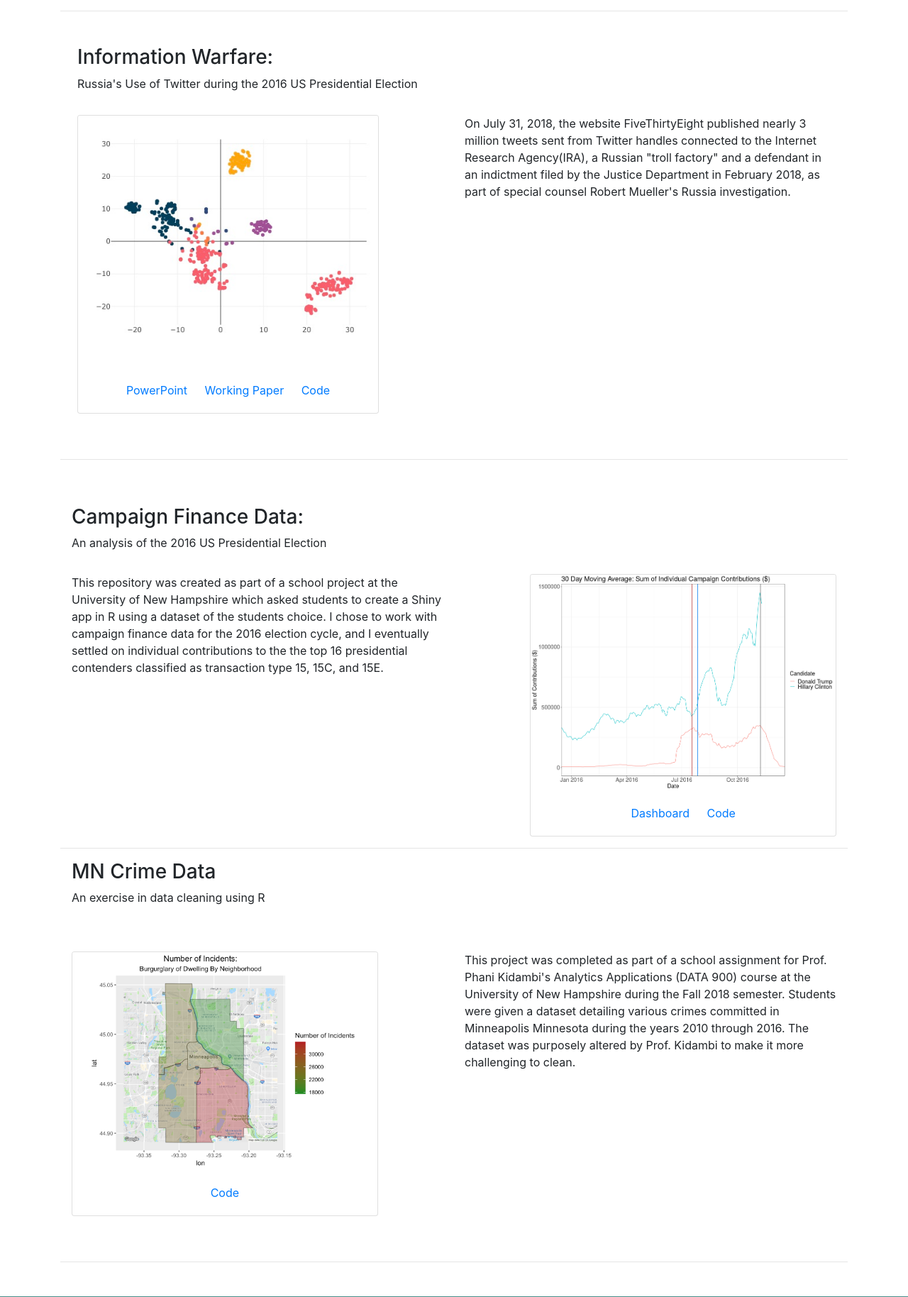
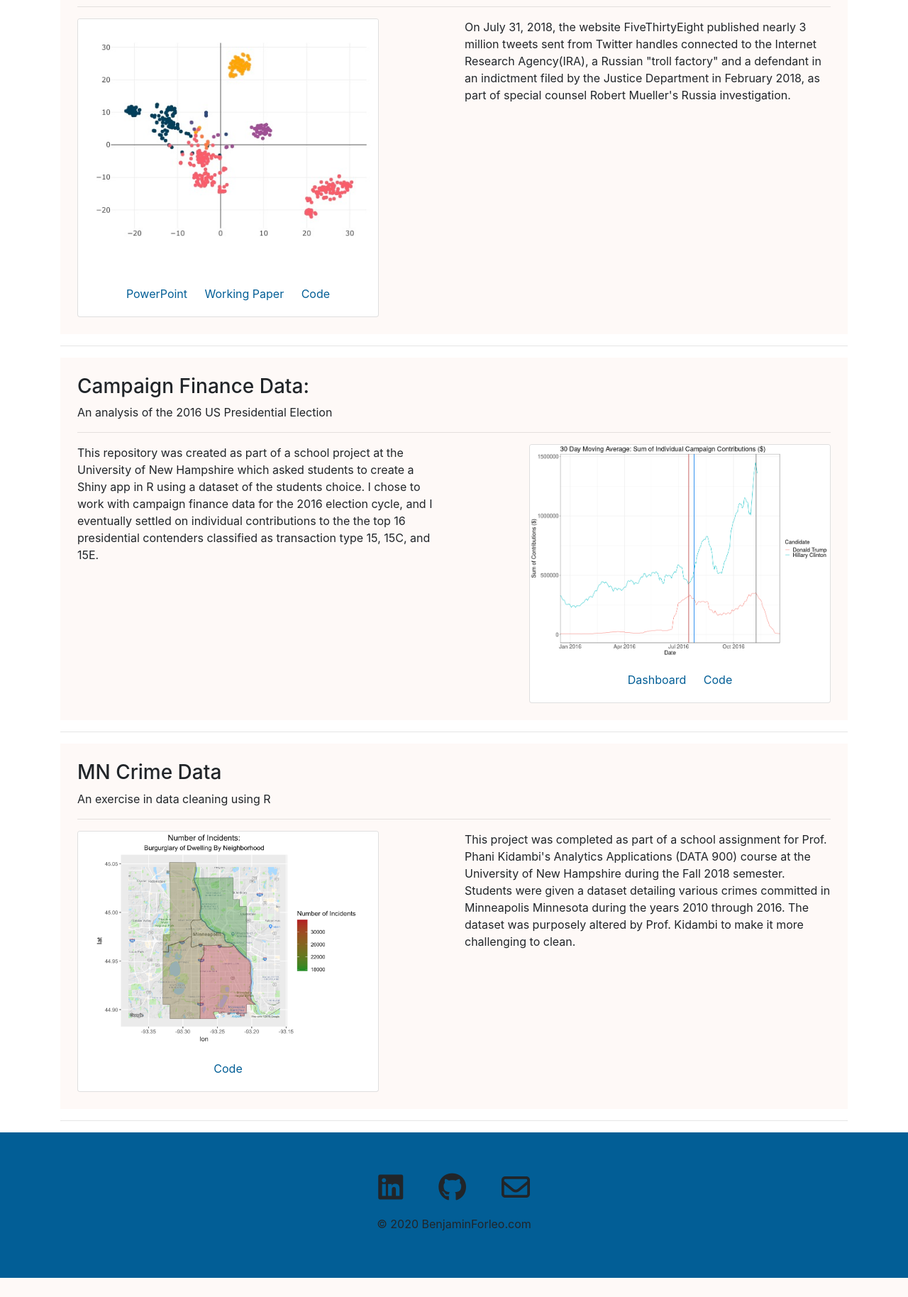
Before and after one commit to benforleo/personal-website, a Flask app: page / in a window 1280 px wide. Shown: the part 409-2237 px from the top of the page at 71% size. After the commit the page ends 2210 px from the top, so only its background shows below. Run offline with Flask 2, Linux system fonts and the light colour scheme; some libraries are stand-ins or nearby versions.

Commit message:
Adjusted padding on portfolio page and changed background color

```diff
--- a/app.py
+++ b/app.py
@@ -7,6 +7,7 @@ app = Flask(__name__)
 @app.route('/')
 def portfolio():
     year = dt.datetime.now().year
+
     return render_template('portfolio.html', year=year)
 
 
--- a/static/css/custom.css
+++ b/static/css/custom.css
@@ -1,14 +1,34 @@
+/* hex values for theme */
+/*#025e96*/
+/*#9e7ea8*/
+/*#dbb1b7*/
+/*#fbeee6*/
+
+
+/*#025e96*/
+/*#626aa1*/
+/*#9178a7*/
+/*#b48bab*/
+/*#cea0b0*/
+/*#e1b9bb*/
+/*#efd4cd*/
+/*#fbeee6*/
 /*body {*/
-/*    background-color: rgb(208,203,201)*/
+/*    background-color: #fbeee6;*/
 /*}*/
+
+section {
+    background-color: #fbeee655;
+}
 
 .navbar-name{
     padding-left: .95rem;
     border-left: 1px solid grey;
 }
-#mainNavbar{
-    background-color: rgb(248, 249, 250);
-}
+/*#mainNavbar{*/
+/*    !*background-color: rgb(248, 249, 250);*!*/
+/*    background-color: #025e96dd;*/
+/*}*/
 
 /*medium break: 768px lg break 992px sm break: 576 */
 @media(max-width: 992px){
@@ -21,10 +41,6 @@
     /*}*/
 }
 
-footer {
-    background-color: rgb(71,141,137);
-}
-
 #banner {
     /*background: url("../img/shapelined-_JBKdviweXI-unsplash.jpg") center center / cover no-repeat;*/
     background: url("../img/s-o-c-i-a-l-c-u-t-gREi-9tI5Mg-unsplash.jpg") center center / cover no-repeat;
@@ -33,3 +49,22 @@ footer {
 .jumbotron{
     background-color: rgba(0, 0, 0, 0);
 }
+
+section a {
+    color: #025e96;
+}
+
+
+footer {
+    /*background-color: rgb(71,141,137);*/
+    background-color: #025e96;
+}
+
+iframe {
+    width: 100%;
+    height: 100%;
+}
+
+#resumeContainer{
+    height: 1000px;
+}
--- a/templates/portfolio.html
+++ b/templates/portfolio.html
@@ -2,7 +2,7 @@
 
 {% block content %}
 
-    <div id=banner class="container-fluid py-5">
+    <div id=banner class="container-fluid">
         <div class="container jumbotron">
             <h1>Portfolio</h1>
             <p>A collection of my favorite analytics and data science projects</p>
@@ -10,12 +10,12 @@
     </div>
 
     <div class="container">
-        <hr class="py-3">
 
-        <section id="informationWarfare" class="px-4">
+        <section id="informationWarfare" class="p-4">
             <h3>Information Warfare:</h3>
-            <p class="pb-3">Russia's Use of Twitter during the 2016 US Presidential Election</p>
-            <div class="row pb-5 d-flex justify-content-between">
+            <p>Russia's Use of Twitter during the 2016 US Presidential Election</p>
+            <hr>
+            <div class="row d-flex justify-content-between">
                 <div class="col-5">
                     <div class="card text-center">
                         <img class="card-img-top" src="static/img/iw_thumb.jpg">
@@ -34,15 +34,12 @@
         </section>
 
 
-        <hr class="pb-5">
+        <hr>
 
-        <section class="px-3">
-        <div class="row">
-            <div class="col-12">
+        <section class="p-4">
             <h3>Campaign Finance Data:</h3>
-                <p class="pb-3">An analysis of the 2016 US Presidential Election</p>
-            </div>
-        </div>
+            <p>An analysis of the 2016 US Presidential Election</p>
+            <hr>
             <div class="row d-flex justify-content-between">
                 <div class="col-6">
                     <p>This repository was created as part of a school project at the University of New Hampshire which asked students to create a Shiny app in R using a dataset of the students choice. I chose to work with campaign finance data for the 2016 election cycle, and I eventually settled on individual contributions to the the top 16 presidential contenders classified as transaction type 15, 15C, and 15E.</p>
@@ -61,10 +58,11 @@
 
         <hr>
 
-        <section id="mnCrimeData" class="px-3">
+        <section id="mnCrimeData" class="p-4">
             <h3>MN Crime Data</h3>
-            <p class="pb-5">An exercise in data cleaning using R</p>
-            <div class="row d-flex justify-content-between pb-5">
+            <p>An exercise in data cleaning using R</p>
+            <hr>
+            <div class="row d-flex justify-content-between">
                 <div class="col-5">
                     <div class="card text-center">
                         <img class="card-img-top" src="static/img/mn_crime.png">
@@ -79,8 +77,7 @@
             </div>
         </section>
 
-    <hr class="py-3">
-
+    <hr>
 
     </div>
 
--- a/templates/resume.html
+++ b/templates/resume.html
@@ -1,7 +1,7 @@
 {% extends "base.html" %}
 
 {% block content %}
-    <div class="container">
+    <div id="resumeContainer" class="container">
         <iframe src="static/documents/forleoResume2020.pdf"></iframe>
     </div>
 
```
Also changed, not shown: 2 other files. Lines whose indentation alone changed are shown as unchanged.
